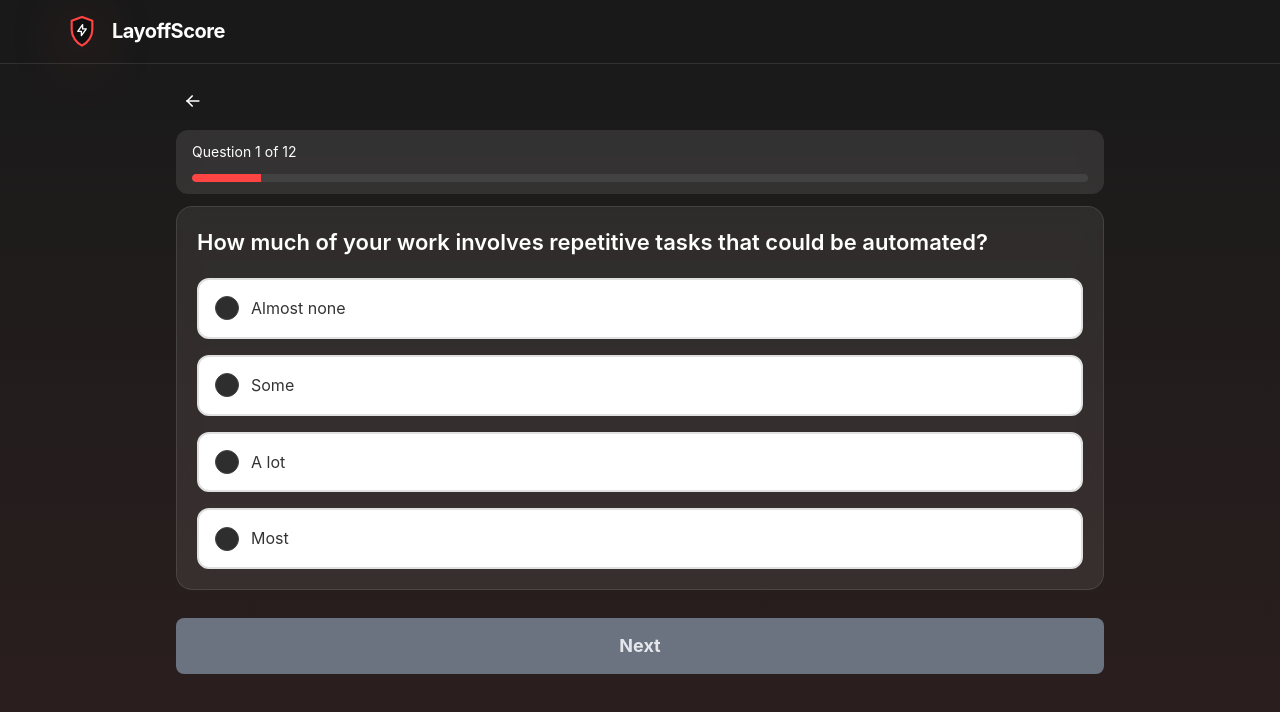
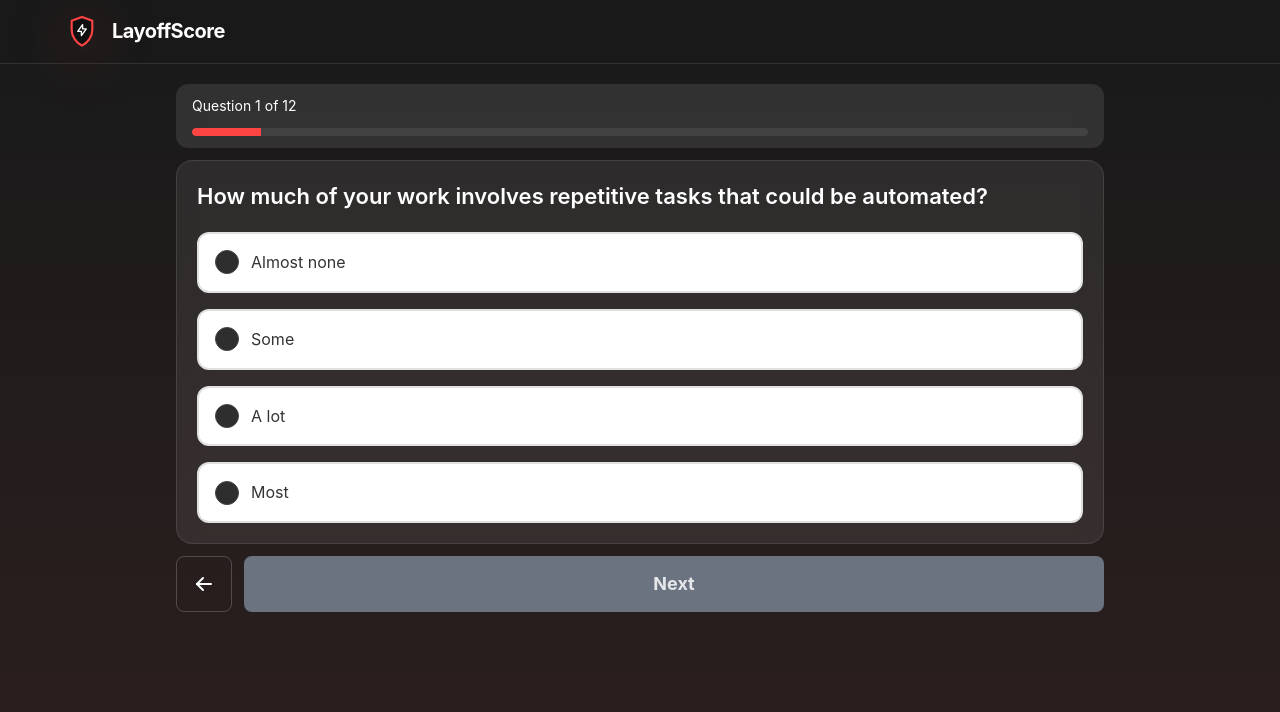
Before and after one commit to julianxlozano/LayoffScoreWeb, a Next.js app: page /quiz in a window 1280 px wide. Shown: the top 712 px of the page. Built offline with nearby package versions, Linux system fonts and the light colour scheme.

Commit message:
moved back button to bottom row

```diff
--- a/app/quiz/page.tsx
+++ b/app/quiz/page.tsx
@@ -92,17 +92,7 @@ export default function QuizPage() {
   return (
     <div className={styles.gradient}>
       <Container size="md" className={styles.container}>
-        {/* Back button and progress */}
-        <div className={styles.headerSection}>
-          <ActionIcon
-            variant="subtle"
-            size="lg"
-            onClick={handleBack}
-            className={styles.backButton}
-          >
-            <IconArrowLeft size={20} />
-          </ActionIcon>
-
+        {/* Progress only */}
         <div className={styles.progressContainer}>
           <Text size="sm" className={styles.progressText}>
             Question {currentQuestionIndex + 1} of {QUIZ_QUESTIONS.length}
@@ -114,7 +104,6 @@ export default function QuizPage() {
             color="#FF4444"
             className={styles.progressBar}
           />
-          </div>
         </div>
 
         {/* Question card or Job Input */}
@@ -208,19 +197,43 @@ export default function QuizPage() {
           </Card>
         )}
 
-        {/* Next button */}
+        {/* Back and Next buttons */}
+        <div
+          style={{
+            display: "flex",
+            gap: "12px",
+            width: "100%",
+            alignItems: "center",
+          }}
+        >
+          <ActionIcon
+            size={56}
+            variant="outline"
+            onClick={handleBack}
+            className={styles.backButton}
+            style={{
+              borderColor: "rgba(255, 255, 255, 0.2)",
+              color: "white",
+              minHeight: "56px",
+              alignSelf: "center",
+            }}
+          >
+            <IconArrowLeft size={24} />
+          </ActionIcon>
           <Button
             size="lg"
             disabled={showJobInput ? !jobDescription.trim() : !selectedOption}
             onClick={handleNext}
             className={styles.nextButton}
+            style={{ flex: 1, marginTop: 0 }}
           >
             {showJobInput
-            ? "Continue to Payment"
+              ? "Get My Score"
               : currentQuestionIndex === QUIZ_QUESTIONS.length - 1
               ? "Next"
               : "Next"}
           </Button>
+        </div>
       </Container>
     </div>
   );
--- a/components/ExpressCheckout.tsx
+++ b/components/ExpressCheckout.tsx
@@ -9,6 +9,7 @@ import {
 } from "@stripe/react-stripe-js";
 import { Loader, Text } from "@mantine/core";
 import { createPaymentIntent } from "@/utils/payment";
+import { PRICE_CENTS } from "@/constants/pricing";
 import styles from "./ExpressCheckout.module.css";
 
 // Helper function to detect mobile devices
@@ -27,7 +28,7 @@ interface ExpressCheckoutProps {
 }
 
 export default function ExpressCheckout({
-  amount = 50,
+  amount = PRICE_CENTS,
   userId,
   onPaymentSuccess,
   onPaymentError,
--- a/utils/payment.ts
+++ b/utils/payment.ts
@@ -1,5 +1,6 @@
 import { loadStripe } from "@stripe/stripe-js";
 import axios from "axios";
+import { PRICE_CENTS } from "@/constants/pricing";
 
 const API_BASE_URL =
   process.env.NEXT_PUBLIC_API_BASE_URL || "http://localhost:8000/api";
@@ -27,7 +28,7 @@ export const createCheckoutSession = async (userId?: string) => {
 };
 
 export const createPaymentIntent = async (
-  amount: number = 50,
+  amount: number = PRICE_CENTS,
   userId?: string
 ) => {
   try {
```
Also changed, not shown: app/results/page.tsx (+10 -5 lines), constants/pricing.ts (added, +13 -0 lines). Lines whose indentation alone changed are shown as unchanged.
